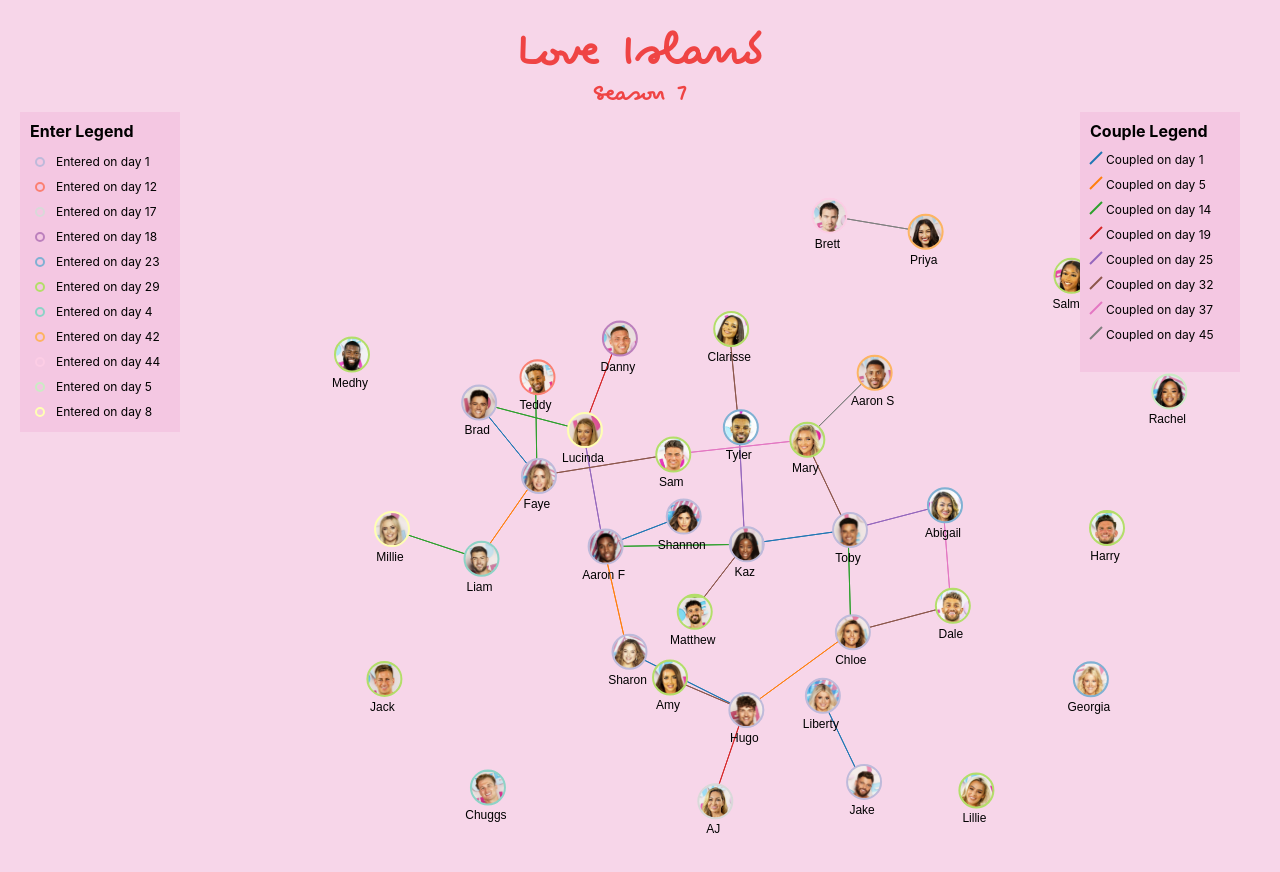
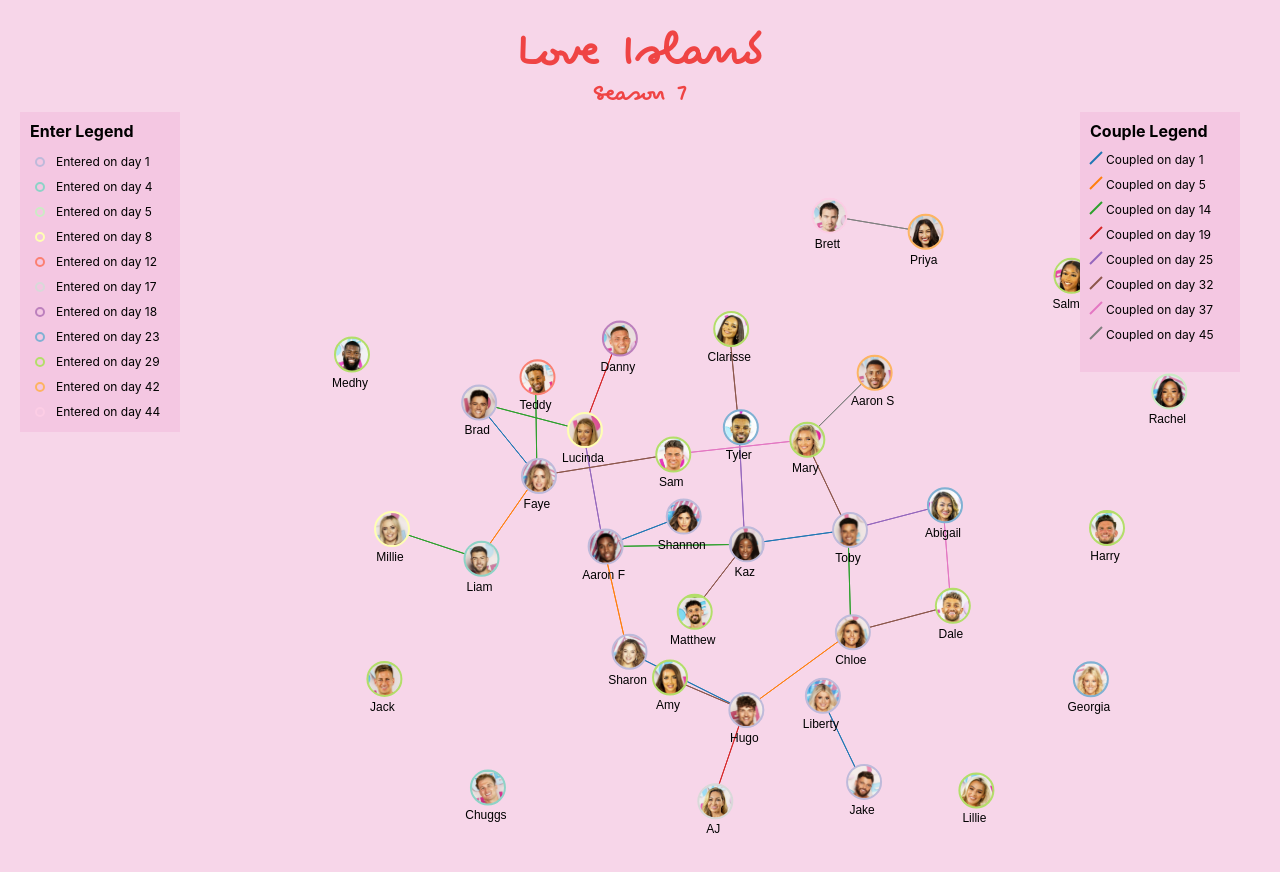
Before and after one commit to Emceelamb/love-island-visualizations, a Next.js app: page / in a window 1280 px wide. Shown: the top 872 px of the page. Built offline with nearby package versions, Linux system fonts and the light colour scheme.

Commit message:
sort enter legend

```diff
--- a/components/graphs/ForceGraph.tsx
+++ b/components/graphs/ForceGraph.tsx
@@ -214,7 +214,7 @@ export const ForceGraph = () => {
     const texts = node
       .append("text")
       .text((d: any) => {
-        return `${d.id.split('-').join(" ")}`;
+        return `${d.id.split("-").join(" ")}`;
       })
       .attr("text-anchor", "middle")
       .attr("transform", "translate(0,32)")
@@ -276,7 +276,11 @@ export const ForceGraph = () => {
           </text>
           {
             //@ts-ignore
-            [...new Set(data.nodes.map((d) => d.group))].sort().map((d, i) => {
+            [...new Set(data.nodes.map((d) => d.group))]
+              .sort(function (a, b) {
+                return a - b;
+              })
+              .map((d, i) => {
                 return (
                   <g key={i}>
                     <g transform={`translate(10, ${i * 25 + 50})`}>
```
Lines whose indentation alone changed are shown as unchanged.
